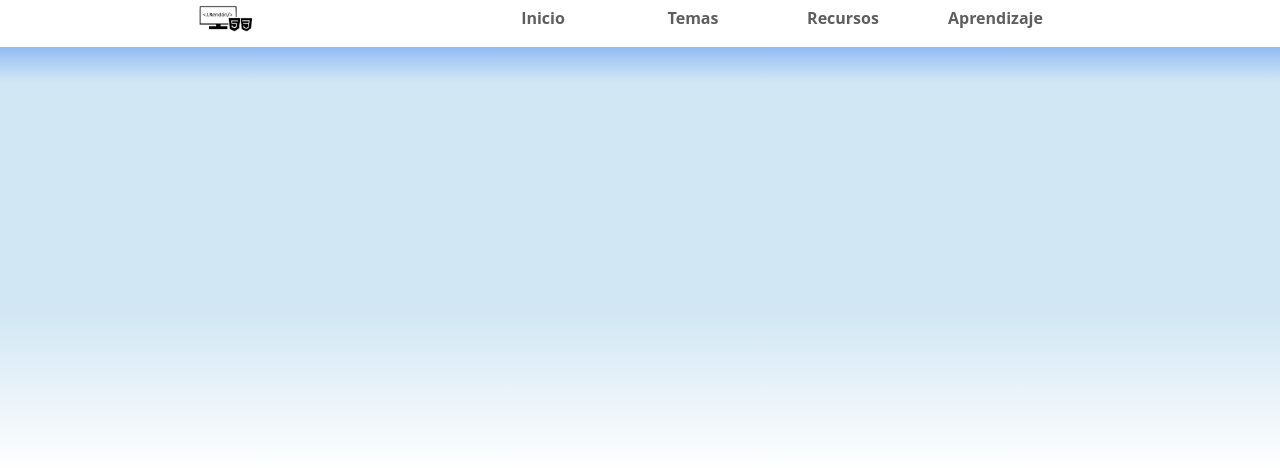
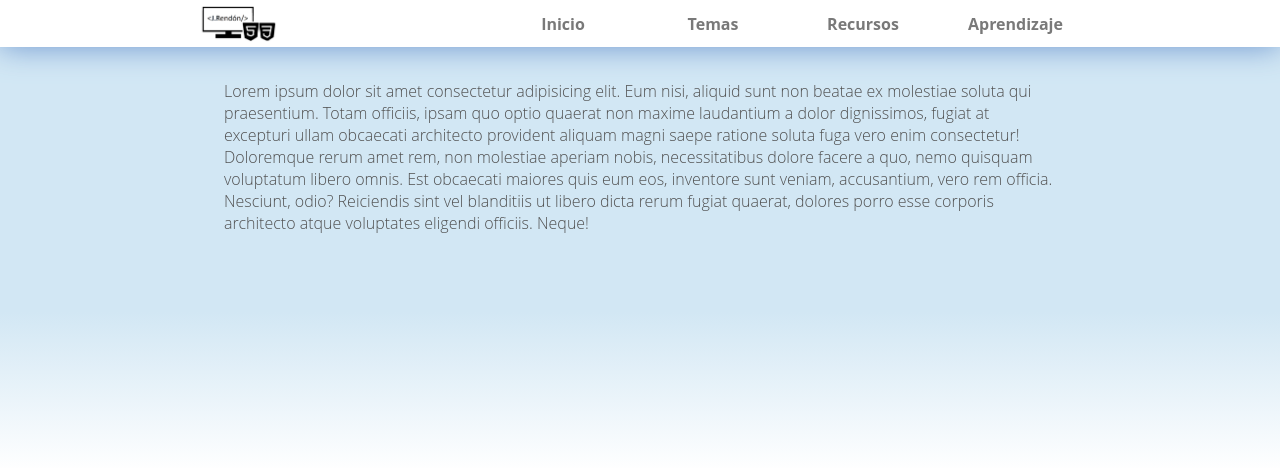
Before and after one commit to JoseDavidRendon/DSW-joseRendon, a plain HTML site: page Fase 3/Index.html in a window 1280 px wide. Drawn offline with Linux system fonts and the light colour scheme.

Commit message:
Mejora del estilo de la barra

```diff
--- a/Fase 3/Index.html
+++ b/Fase 3/Index.html
@@ -15,20 +15,20 @@
             </div>
             <nav>
                 <ul class="Links">
-                    <li><a href="#">Inicio</a></li>
-                    <li><a href="#">Temas</a>
+                    <li id="top"><a href="#">Inicio</a></li>
+                    <li id="top"><a href="#">Temas</a>
                         <ul class="slide">
                             <li><a href="#">Sintaxis y Selectores CSS</a></li>
                             <li><a href="#">Interacción Humano Ordenador</a></li>
                         </ul>
                     </li>
-                    <li><a href="#">Recursos</a>
+                    <li id="top"><a href="#">Recursos</a>
                         <ul class="slide">
                             <li><a href="#">Ejemplos</a></li>
                             <li><a href="#">Tutorial selectores</a></li>
                         </ul>
                     </li>
-                    <li><a href="#">Aprendizaje</a>
+                    <li id="top"><a href="#">Aprendizaje</a>
                         <ul class="slide">
                             <li><a href="#">Actividad 1</a></li>
                             <li><a href="#">Actividad 2</a></li>
@@ -42,6 +42,9 @@
     </header>
     <div class="fondo"></div>
     <article>
+        <div class="border">
+           <h1>Lorem ipsum dolor sit amet consectetur adipisicing elit. Eum nisi, aliquid sunt non beatae ex molestiae soluta qui praesentium. Totam officiis, ipsam quo optio quaerat non maxime laudantium a dolor dignissimos, fugiat at excepturi ullam obcaecati architecto provident aliquam magni saepe ratione soluta fuga vero enim consectetur! Doloremque rerum amet rem, non molestiae aperiam nobis, necessitatibus dolore facere a quo, nemo quisquam voluptatum libero omnis. Est obcaecati maiores quis eum eos, inventore sunt veniam, accusantium, vero rem officia. Nesciunt, odio? Reiciendis sint vel blanditiis ut libero dicta rerum fugiat quaerat, dolores porro esse corporis architecto atque voluptates eligendi officiis. Neque!</h1>
+        </div>
     </article>
 </body>
 </html>
--- a/Fase 3/style.css
+++ b/Fase 3/style.css
@@ -1,6 +1,10 @@
 *{
     margin: 0;
     padding: 0;
+    font-family: 'Open Sans', sans-serif;
+    font-weight:1;
+    color: rgb(80, 80, 80);
+    font-size: medium;
 }
 
 body{
@@ -9,22 +13,20 @@ body{
     justify-content: center;
 }
 
-.Borders{
-
-    width: 1000px;
-}
 
 header{
+    position: fixed;
     display: flex;
     width: 100%;
     justify-content: center;
+    z-index: 5;
+    top :0%
 }
 
 
 .Links{
     display: flex;
     list-style: none;
-    animation-name: slideBar;
 
 }
 
@@ -32,9 +34,9 @@ header{
     display: flex;
     justify-content: space-between;
     align-items: center;
-    animation-name: slideBar;
     width: 70%;
-    z-index: 8;
+    z-index: 4;
+
 }
 
 .Links li ul{
@@ -44,12 +46,11 @@ header{
     top:100%;
     left: 0%;
     padding: 0;
-    animation-name: slideBar;
 }
 .Links li ul li{
     width: 200%;
     right: 58%;
-    animation-name: slideBar;
+    top: 5px;
 }
 
 .Links li{
@@ -57,23 +58,30 @@ header{
     vertical-align: middle;
     position: relative;
     width: 90px;
-    padding: 0px 50px 0px 10px;
+    padding: 0px 30px 0px 30px;
     background-color: white;
+    border-radius: 0px 0px 0px 0px
+}
+
+#top:not(.slide):hover{
+    box-shadow: 0px 4px rgb(8, 40, 49);
+
 }
 
 .Links a {
-    font-family: 'Open Sans', sans-serif;
+
     font-weight: 700;
     text-decoration: none;
-    color: rgb(94, 94, 94);
+    color: rgb(121, 121, 121);
 }
 
 .fondobar{
-    position: absolute;
-    background-color: white;
+    position: fixed;
+    background-color: rgb(255, 255, 255);
     width: 100%;
-    height: 0px;
-    z-index: 4;
+    height: 47px;
+    z-index: 3;
+    box-shadow: 0px 1px 30px #749bd1;
 }
 
 .Links :hover > ul{
@@ -87,23 +95,37 @@ header{
 
 .logonav{
     margin-top: 5px;
-    max-width: 22%;
-    max-height: 50%;
+    width: 90px;
 }
 
 .slide{
     animation-name: slideBar;
-    animation-duration: 0.3s;
+    animation-duration: 0.1s;
 }
 
 .fondo{
     position: absolute;
-    background: linear-gradient(180deg, rgba(146,187,244,1) 0%, rgba(210,231,244,1) 7%, rgba(210,231,244,1) 53%, rgba(255,255,255,0) 85%);
+    background: linear-gradient(180deg, rgba(210,231,244,1) 7%, rgba(210,231,244,1) 53%, rgba(255,255,255,0) 85%);
     width: 100%;
     height: 500px;
     top: 47px;
     background-size: 100%;
     z-index: 1;
+}
+
+article{
+    display: flex;
+    justify-content: center;
+    max-width: 65%;
+    min-width: none;
+    margin-left: auto;
+    margin-right: auto;
+    margin-top: 80px;
+    z-index: 2;
+}
+
+.border{
+    align-content: center;
 }
 
 @keyframes slideBar{
@@ -112,7 +134,7 @@ header{
         opacity: 0%;
     }
     to{
-        top:100%;
+        top:98%;
         opacity: 100%;
     }
 }
```
